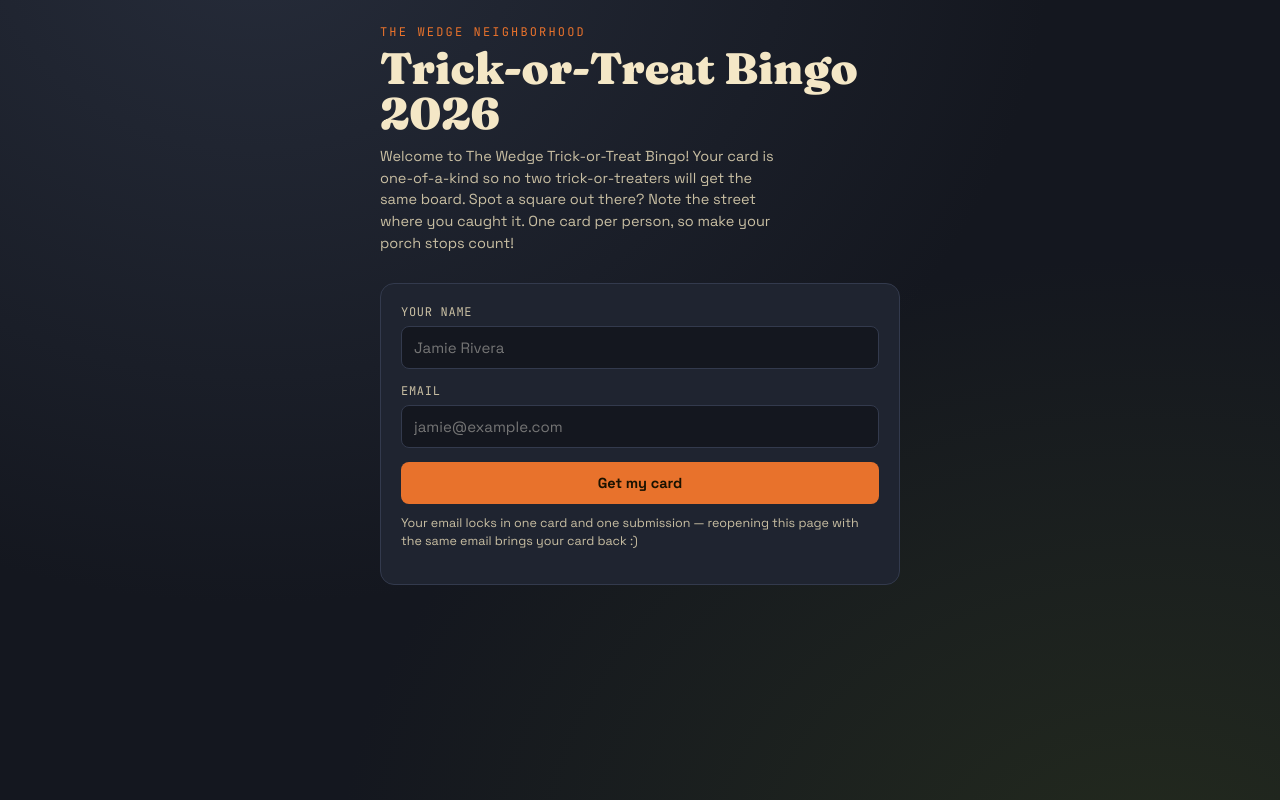
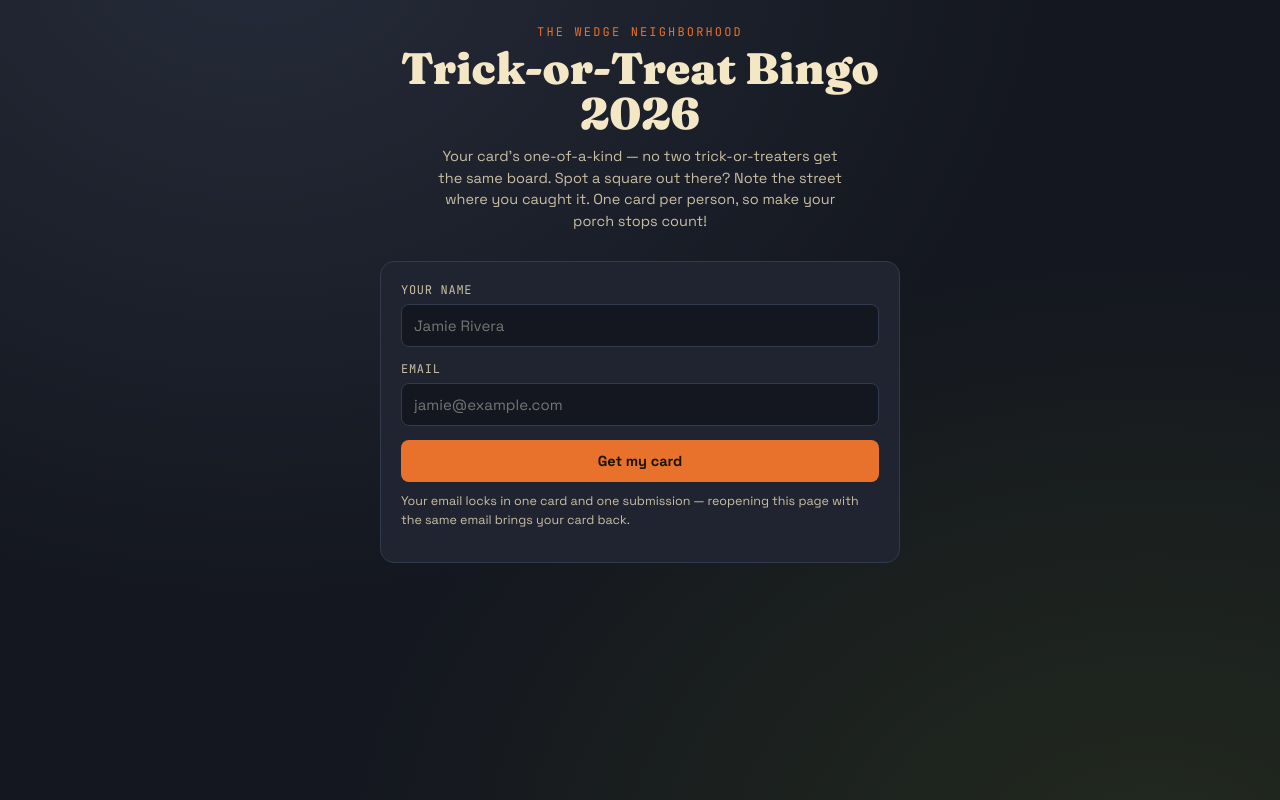
Before and after one commit to thewedgempls/trick-or-treat-bingo, a plain HTML site: page index.html in a window 1280 px wide. Drawn offline with Linux system fonts and the light colour scheme.

Commit message:
Centered description

```diff
--- a/index.html
+++ b/index.html
@@ -39,6 +39,7 @@
     text-transform:uppercase;
     color:var(--pumpkin);
     margin:0 0 6px;
+    text-align:center;
   }
   h1{
     font-family:'Fraunces', serif;
@@ -48,8 +49,9 @@
     line-height:1.02;
     margin:0 0 10px;
     color:var(--bone);
+    text-align:center;
   }
-  .sub{color:var(--bone-dim);font-size:14.5px;line-height:1.5;margin:0 0 28px;max-width:44ch;}
+  .sub{color:var(--bone-dim);font-size:14.5px;line-height:1.5;margin:0 auto 28px;max-width:44ch;text-align:center;}
 
   .card-panel{
     background:var(--surface);
@@ -159,7 +161,7 @@
 <div class="wrap">
   <p class="eyebrow">The Wedge Neighborhood</p>
   <h1>Trick-or-Treat Bingo 2026</h1>
-  <p class="sub">Welcome to The Wedge Trick-or-Treat Bingo! Your card is one-of-a-kind so no two trick-or-treaters will get the same board. Spot a square out there? Note the street where you caught it. One card per person, so make your porch stops count!</p>
+  <p class="sub">Your card's one-of-a-kind — no two trick-or-treaters get the same board. Spot a square out there? Note the street where you caught it. One card per person, so make your porch stops count!</p>
 
   <div id="entryPanel" class="card-panel">
     <label for="nameInput">Your name</label>
@@ -167,7 +169,7 @@
     <label for="emailInput">Email</label>
     <input type="email" id="emailInput" placeholder="jamie@example.com" autocomplete="email">
     <button class="btn" id="startBtn">Get my card</button>
-    <p class="note" style="margin-top:10px;">Your email locks in one card and one submission — reopening this page with the same email brings your card back :)</p>
+    <p class="note" style="margin-top:10px;">Your email locks in one card and one submission — reopening this page with the same email brings your card back.</p>
   </div>
 
   <div id="gamePanel" class="hidden">
```
